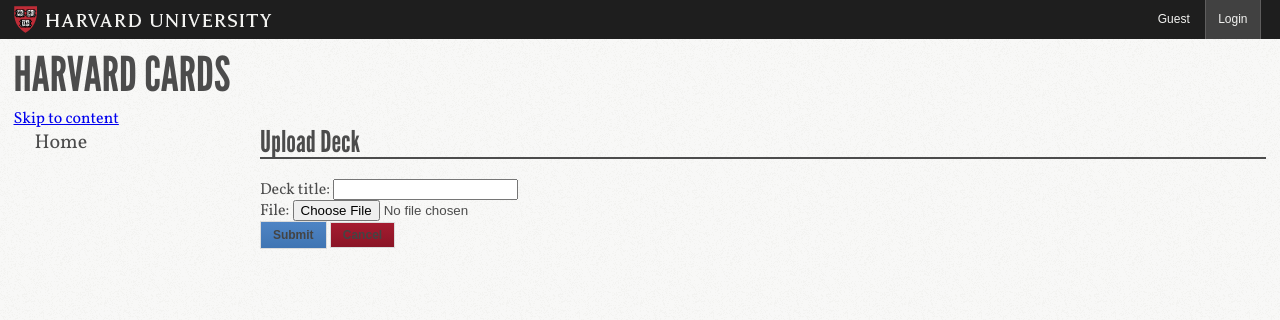
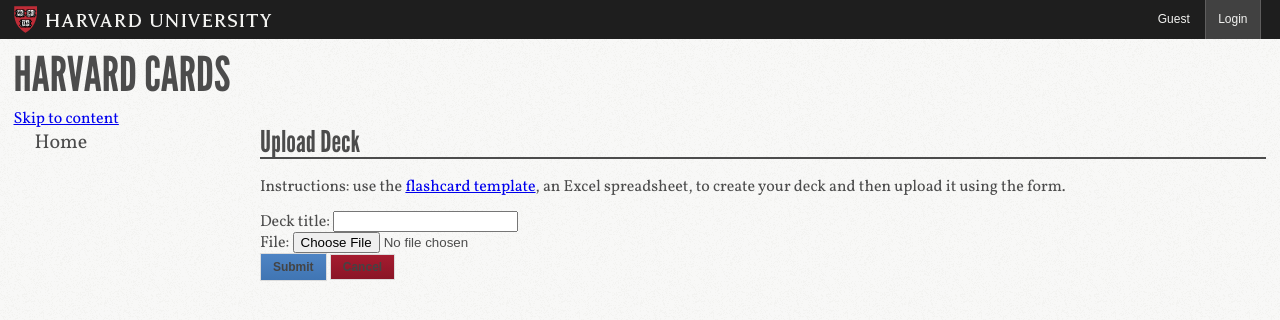
Before and after one commit to Harvard-ATG/HarvardCards, a Django app: template harvardcards/templates/collections/upload_deck.html in a window 1280 px wide. Shown: the top 320 px of the page. Run offline with Django 3.2, Linux system fonts and the light colour scheme; the template is opened without the code that fills it: values that come from a table or form of the project are taken from there, others are empty; parts of the project's set-up code (start-up, migrations or seed data) failed here and were passed over; some libraries are stand-ins or nearby versions.

Commit message:
added instructions and link to download the template file

```diff
--- a/harvardcards/templates/collections/upload_deck.html
+++ b/harvardcards/templates/collections/upload_deck.html
@@ -10,6 +10,11 @@
         <div class="courseHeader">
             <h2>Upload Deck</h2>
         </div>
+
+        <div style="margin: 0 0 1em 0">
+            <b>Instructions:</b> use the <a href="{% url 'collectionDownloadTemplate' collection.id %}">flashcard template</a>, an Excel spreadsheet, to create your deck and then upload it using the form.
+        </div>
+
         <form action="{% url 'collectionUploadDeck' collection.id %}" method="post" {% if form.is_multipart %}enctype="multipart/form-data"{% endif %}>{% csrf_token %}
             {{ form.as_p }}
             <input class="adminMenuBtn saveBtn" type="submit" value="Submit" />
```
